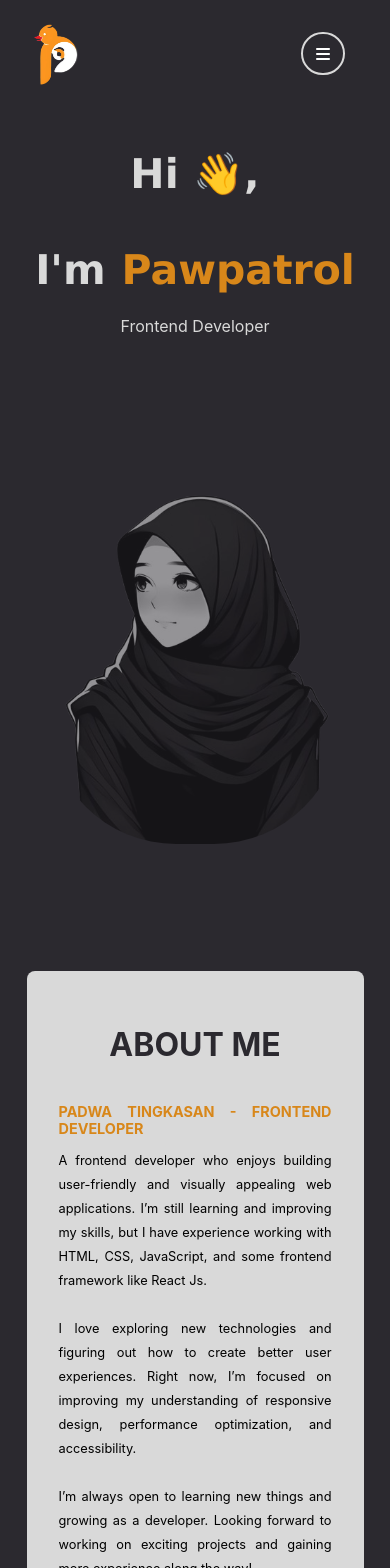
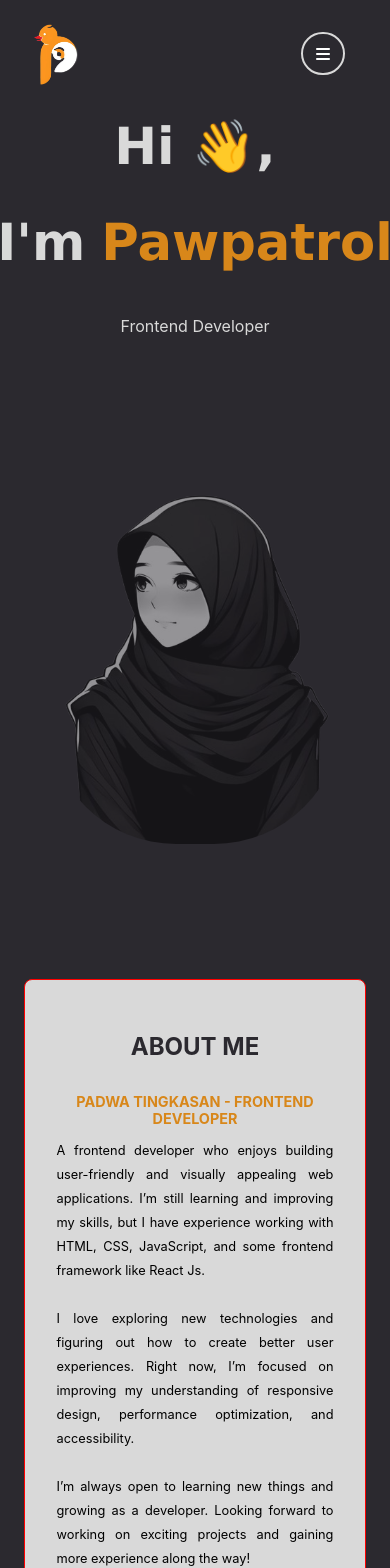
Before and after one commit to powiepow/myportfolio, a React (Vite) app: page / in a window 390 px wide. Shown: the top 1568 px of the page. Built offline with nearby package versions, Linux system fonts and the light colour scheme.

Commit message:
responsive revision

```diff
--- a/src/style/responsive-style.css
+++ b/src/style/responsive-style.css
@@ -105,7 +105,7 @@
   }
 
   .home-name{
-    font-size: 0.8rem;
+    font-size: clamp(1rem, 2vw, 1.5rem);
     align-items: center;
     text-align: center;
     justify-content: flex-end;
@@ -120,7 +120,6 @@
   .home-name p{
     font-size: 1rem;
     font-weight: lighter;
-    position: absolute;
   }
 
   .home-profile{
@@ -138,13 +137,13 @@
   /* about */
   #about{
     display: flex;
-    flex-direction: row;
   }
 
   .about-container{
-    height: 70%;
+    height: auto;
     width: 70%;
     margin-top: 13rem;
+    border: 1px solid red;
     justify-content: center;
   }
 
@@ -152,13 +151,18 @@
     width: 100%;
     font-size: 0.8rem;
     align-items: center;
+    text-align: center;
  }
 
  .about-txt h2{
   font-size: 0.9rem;
+  text-align: center;
  }
  .about-txt h1{
-  font-size: 2rem;
+  font-size: clamp(1.5rem, 4vw, 2rem);
+ }
+ .about-txt p{
+  text-align: justify;
  }
 
  /* skill */
--- a/src/style/style.css
+++ b/src/style/style.css
@@ -134,8 +134,7 @@ section{
 .home-name p{
   font-size: 1.2rem;
   font-weight: lighter;
-  position: absolute;
-  margin-top: 10em;
+  margin-top: -1rem;
 }
 
 .contact-btn {
```
